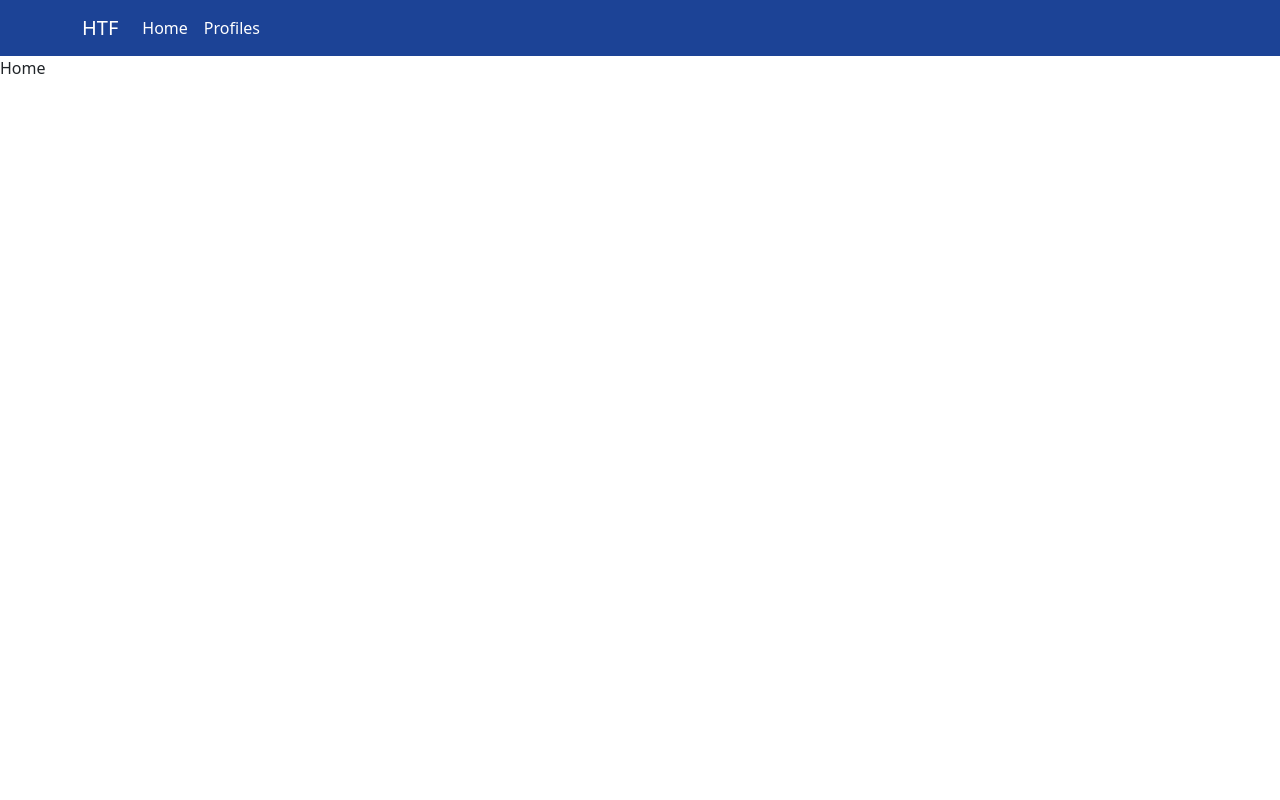
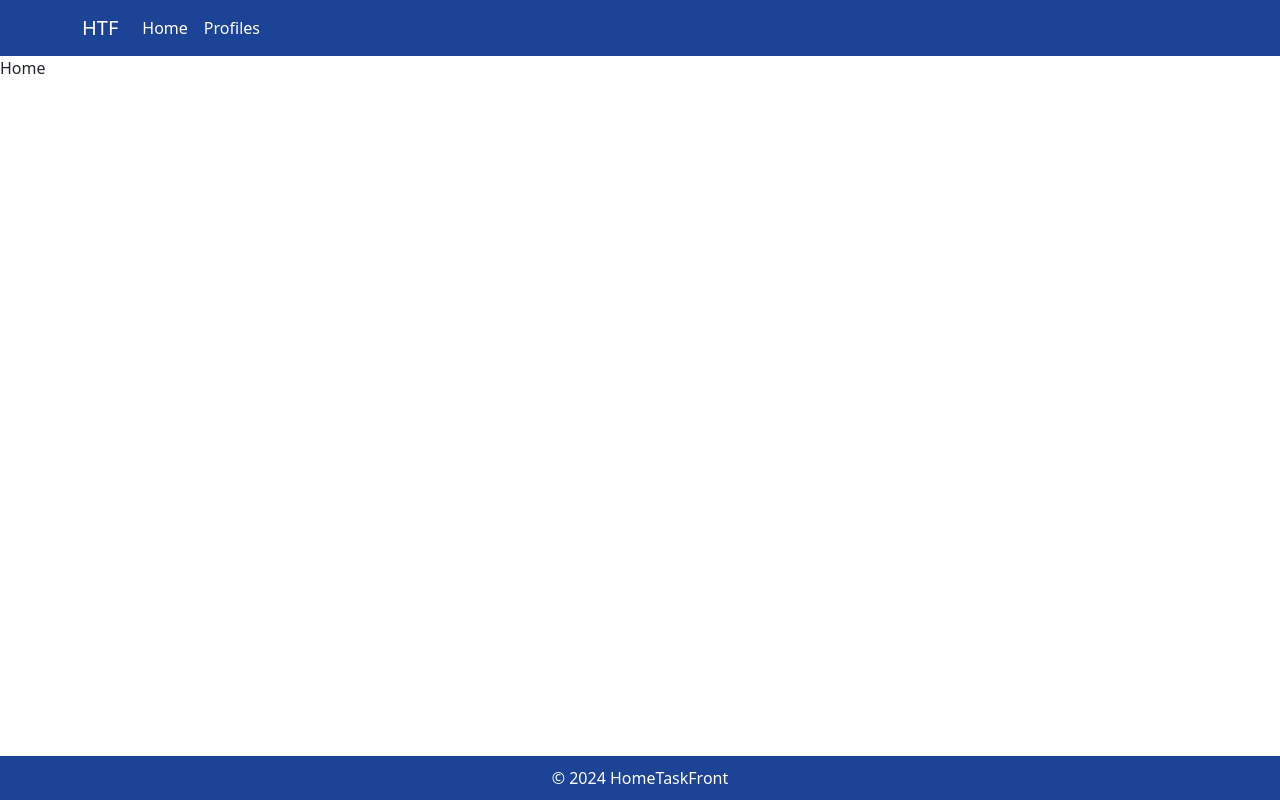
Before and after one commit to Fran99/blue-crm, a Vue app in the folder hometask-front/: page / in a window 1280 px wide. Built offline with nearby package versions, Linux system fonts and the light colour scheme.

Commit message:
Update Footer.vue

```diff
--- a/hometask-front/src/components/Footer.vue
+++ b/hometask-front/src/components/Footer.vue
@@ -1,11 +1,27 @@
 <script setup lang="ts">
-
+const year = (new Date()).getFullYear();
 </script>
 
 <template>
-
+  <footer>
+    <div class="container">
+      <p>&copy; {{ year }} HomeTaskFront</p>
+    </div>
+  </footer>
 </template>
 
 <style scoped>
+footer {
+  padding: 10px 0;
+  text-align: center;
+  position: absolute;
+  width: 100%;
+  bottom: 0;
+  background-color: #1c4396;
+  color: white;
+}
 
+footer p {
+  margin-bottom: 0;
+}
 </style>
```
